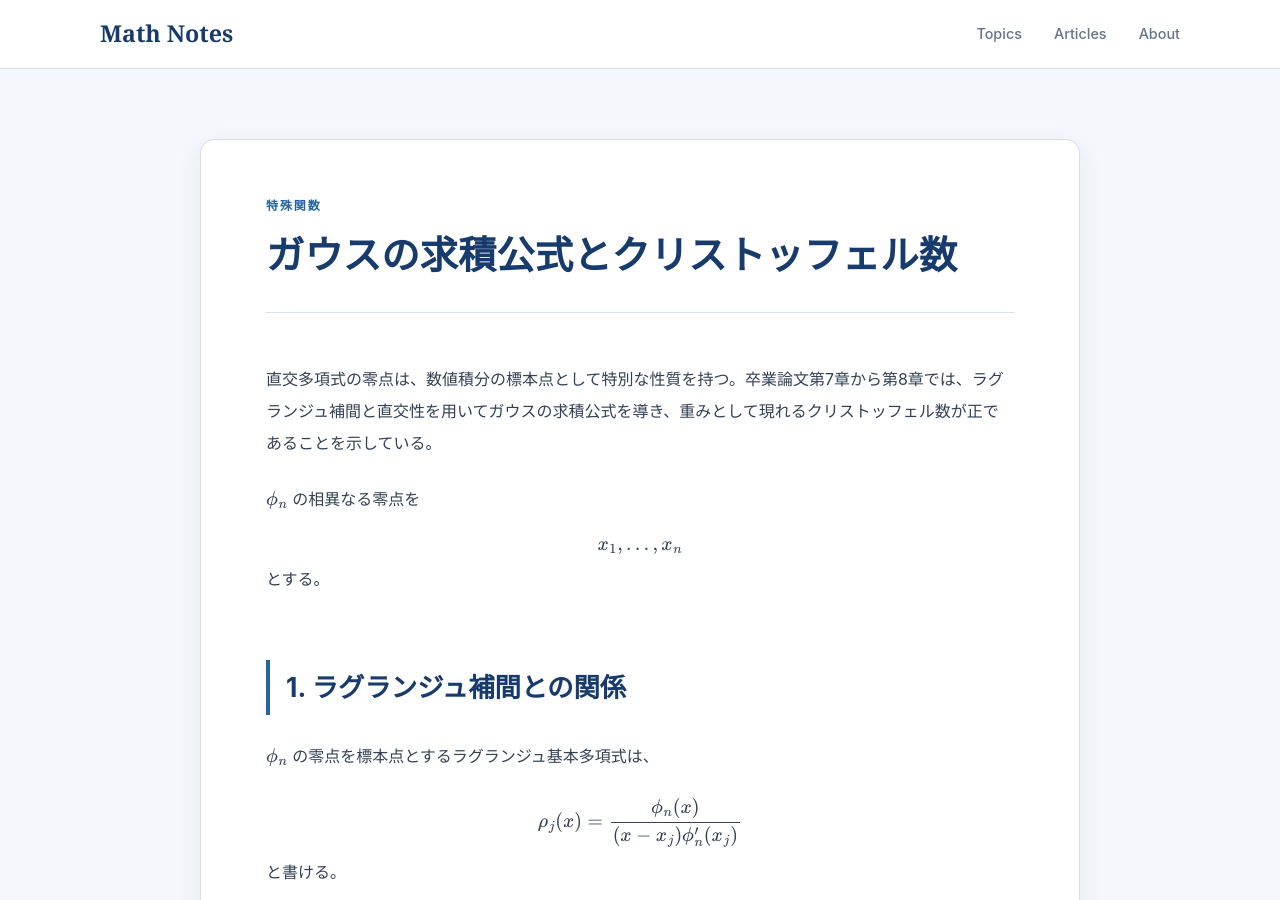
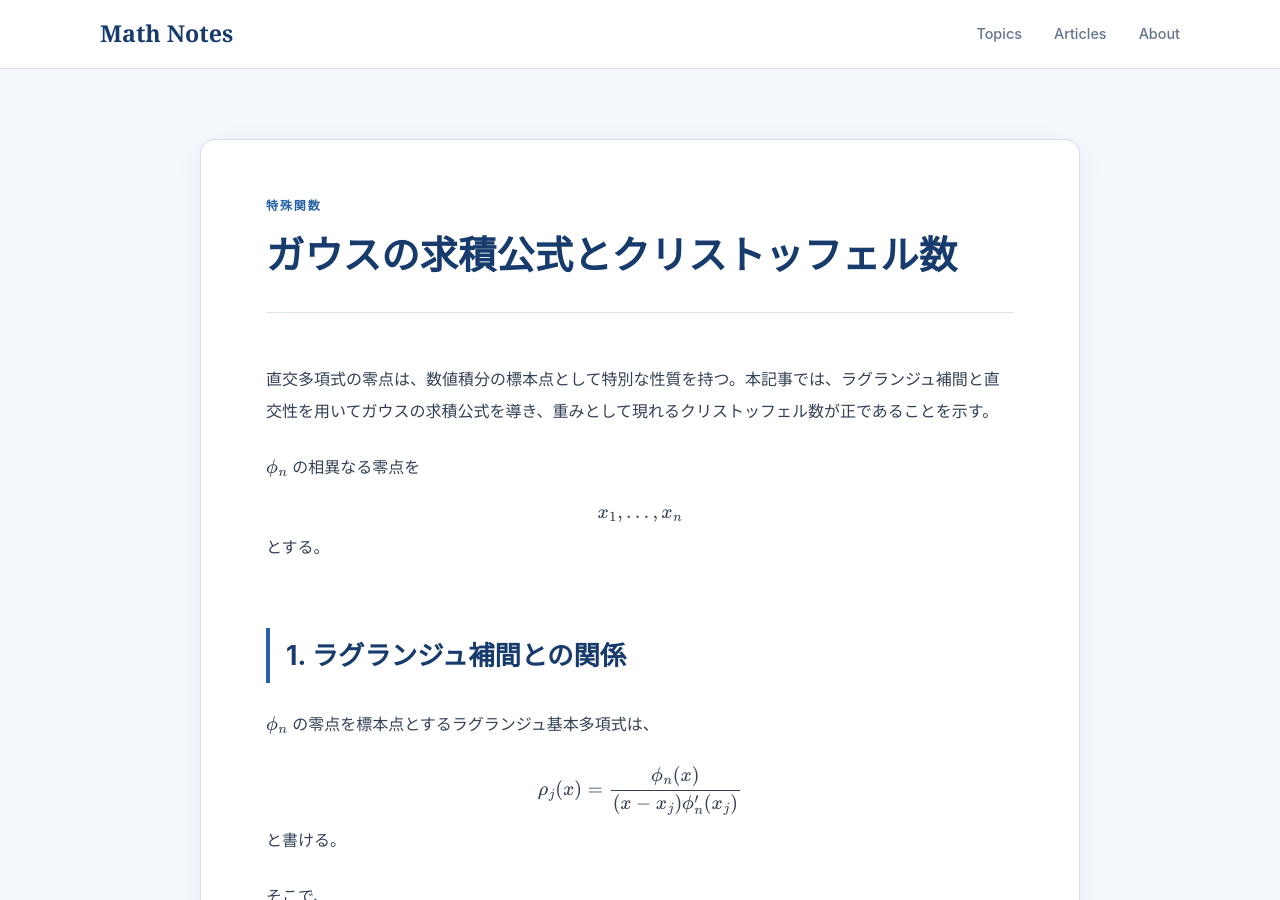
Before and after one commit to koukano/koukano.github.io, a Jekyll site: the page built from articles/gaussian-quadrature.md, in a window 1280 px wide and 900 px high. Built offline with Jekyll 4.4.1, drawn with Linux system fonts in a browser that asks for light colours; some of the changed text lies outside the part shown.

Commit message:
Remove thesis references from article text

```diff
--- a/articles/gaussian-quadrature.md
+++ b/articles/gaussian-quadrature.md
@@ -5,7 +5,7 @@ category: "special-functions"
 category_label: "特殊関数"
 ---
 
-直交多項式の零点は、数値積分の標本点として特別な性質を持つ。卒業論文第7章から第8章では、ラグランジュ補間と直交性を用いてガウスの求積公式を導き、重みとして現れるクリストッフェル数が正であることを示している。
+直交多項式の零点は、数値積分の標本点として特別な性質を持つ。本記事では、ラグランジュ補間と直交性を用いてガウスの求積公式を導き、重みとして現れるクリストッフェル数が正であることを示す。
 
 $\phi_n$ の相異なる零点を
 
@@ -148,7 +148,7 @@ $$
 
 ## 4. 剰余項
 
-卒論ではエルミート補間を利用して、一般の十分滑らかな関数について剰余項も導いている。ある $\xi\in(a,b)$ に対して、
+さらにエルミート補間を利用して、一般の十分滑らかな関数について剰余項も導いている。ある $\xi\in(a,b)$ に対して、
 
 $$
 R
```
